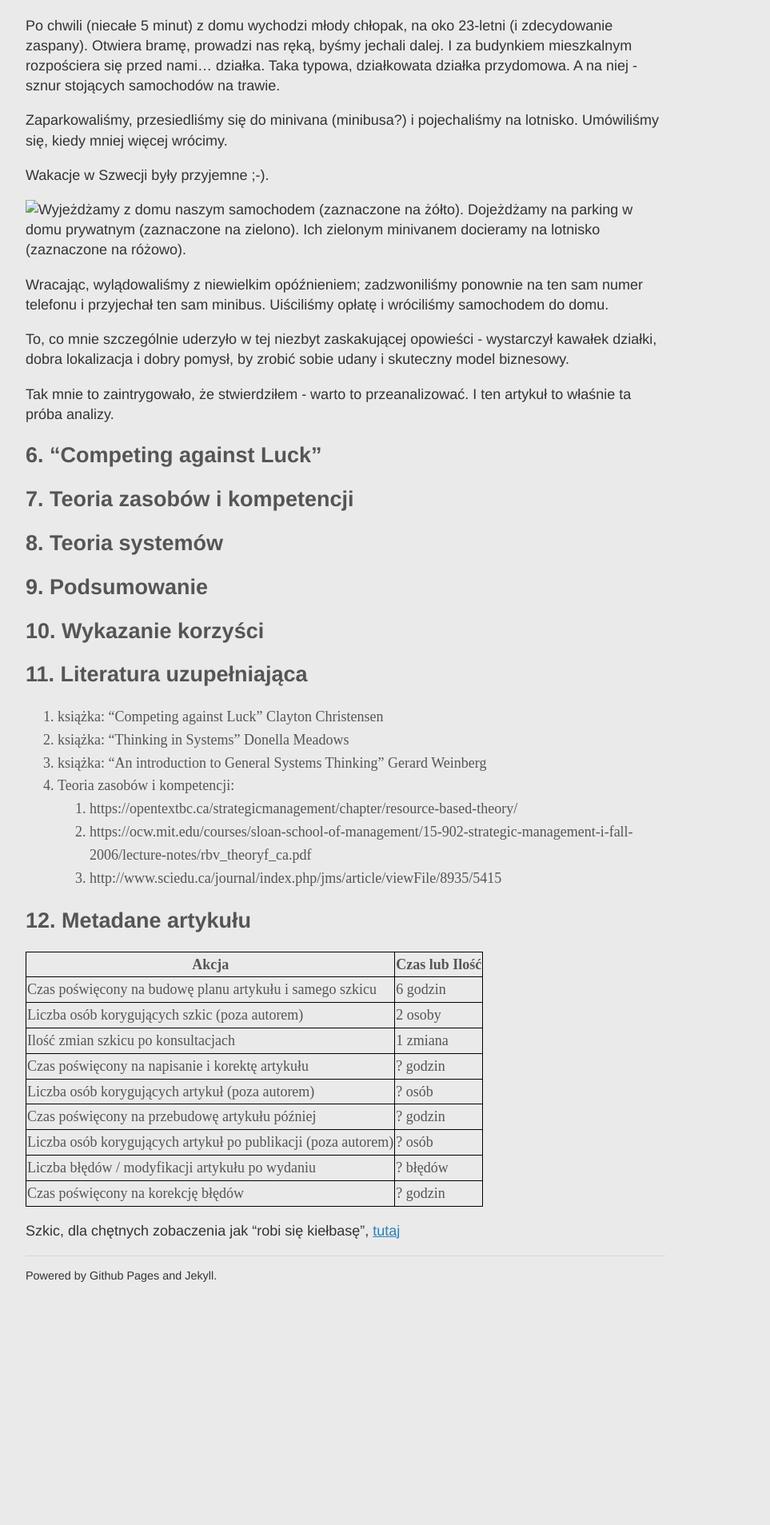
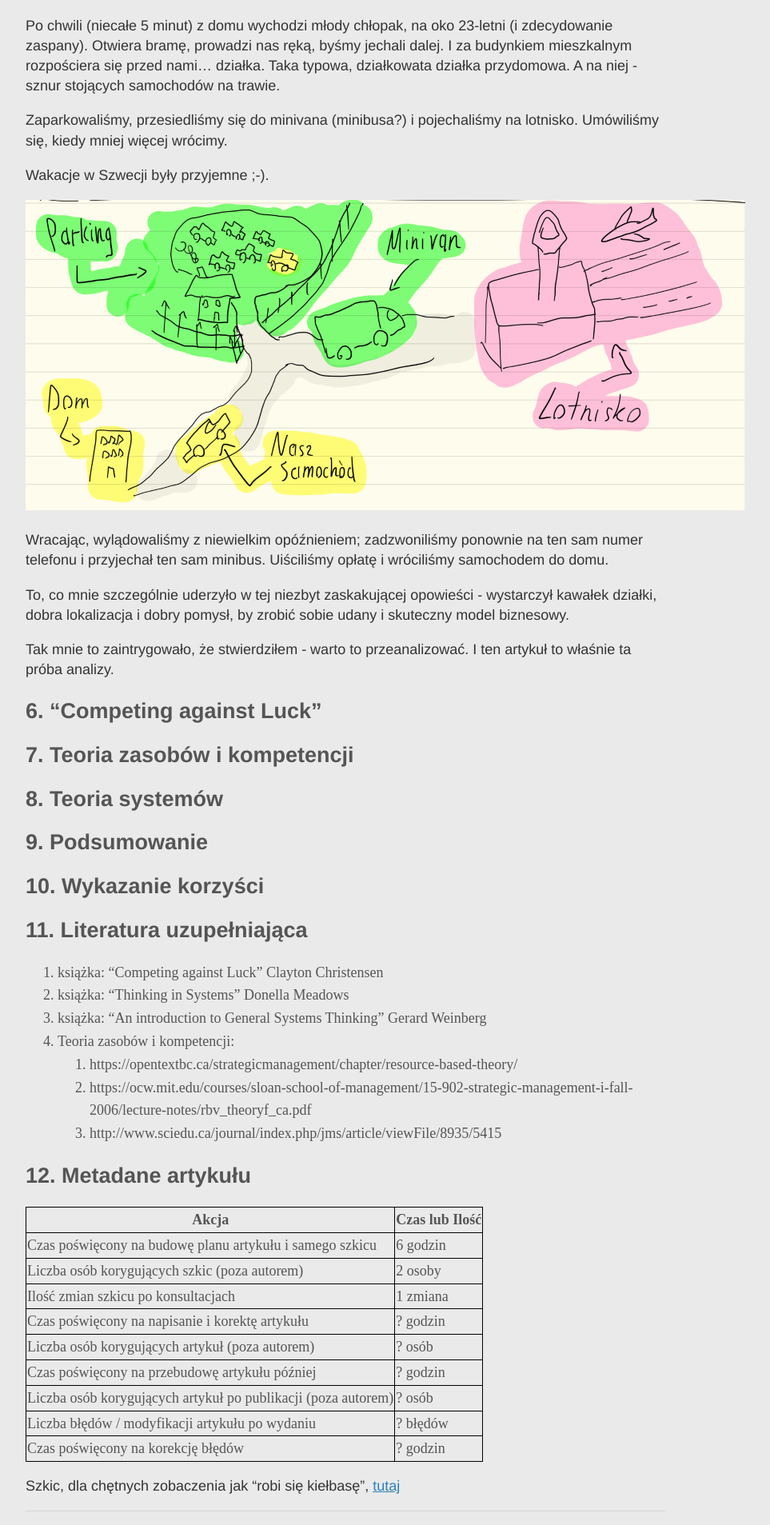
Before and after one commit to ljzolw/ljzolw.github.io, a Jekyll site: the page built from _posts/2018-04-02-parking-nie-na-lotnisku.md, in a window 1280 px wide. Shown: the part 1986-3893 px from the top of the page at 80% size, without its empty margins (208-1171 px from the left). Built offline with Jekyll 4.4.1, drawn with Linux system fonts in a browser that asks for light colours; before the commit the page ends 3656 px from its top, so only the background shows below that.

Commit message:
Correction

```diff
--- a/_posts/2018-04-02-parking-nie-na-lotnisku.md
+++ b/_posts/2018-04-02-parking-nie-na-lotnisku.md
@@ -66,7 +66,7 @@ Zaparkowaliśmy, przesiedliśmy się do minivana (minibusa?) i pojechaliśmy na
 
 Wakacje w Szwecji były przyjemne ;-).
 
-![Wyjeżdżamy z domu naszym samochodem (zaznaczone na żółto). Dojeżdżamy na parking w domu prywatnym (zaznaczone na zielono). Ich zielonym minivanem docieramy na lotnisko (zaznaczone na różowo).](/img/180403-home-to-airport.png)
+![Wyjeżdżamy z domu naszym samochodem (zaznaczone na żółto). Dojeżdżamy na parking w domu prywatnym (zaznaczone na zielono). Ich zielonym minivanem docieramy na lotnisko (zaznaczone na różowo).](/img/180402/180403-home-to-airport.png)
 
 Wracając, wylądowaliśmy z niewielkim opóźnieniem; zadzwoniliśmy ponownie na ten sam numer telefonu i przyjechał ten sam minibus. Uiściliśmy opłatę i wróciliśmy samochodem do domu.
 
```
